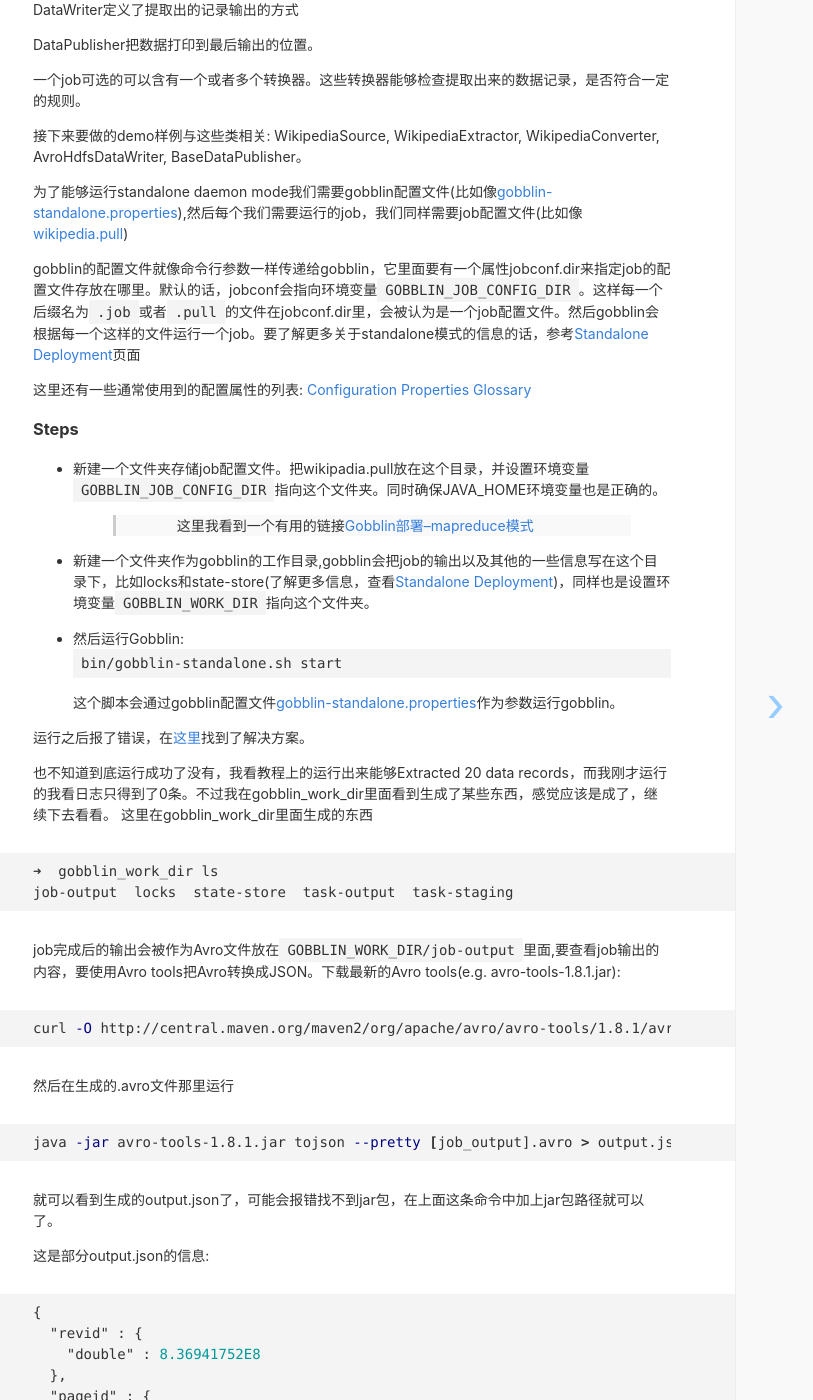
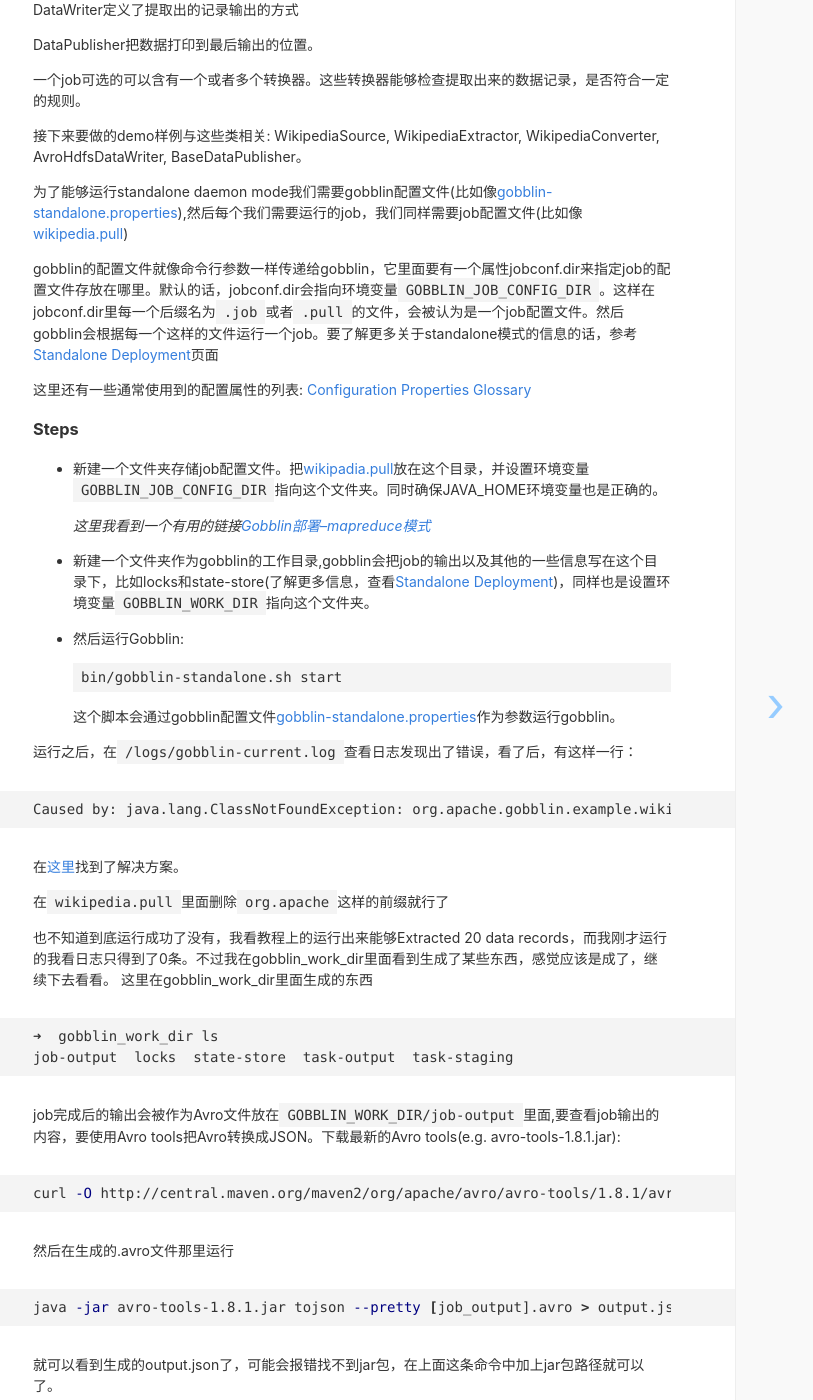
Before and after one commit to HireFy/io, a Jekyll site: the page built from _posts/2018-04-19-gobblin学习记录-1.md, in a window 1280 px wide and 1400 px high, scrolled down 3737 px. Shown: the whole window, without its empty margins (288-1101 px from the left). Built offline with Jekyll 4.4.1, drawn with Linux system fonts in a browser that asks for light colours; nearby versions of some CDN libraries.

Commit message:
fix some bugs

````diff
--- a/_posts/2018-04-19-gobblin学习记录-1.md
+++ b/_posts/2018-04-19-gobblin学习记录-1.md
@@ -125,15 +125,16 @@ DataPublisher把数据打印到最后输出的位置。
 
 为了能够运行standalone daemon mode我们需要gobblin配置文件(比如像[gobblin-standalone.properties](https://github.com/linkedin/gobblin/blob/master/conf/gobblin-standalone.properties)),然后每个我们需要运行的job，我们同样需要job配置文件(比如像[wikipedia.pull](https://github.com/linkedin/gobblin/blob/master/gobblin-example/src/main/resources/wikipedia.pull))
 
-gobblin的配置文件就像命令行参数一样传递给gobblin，它里面要有一个属性jobconf.dir来指定job的配置文件存放在哪里。默认的话，jobconf会指向环境变量`GOBBLIN_JOB_CONFIG_DIR`。这样每一个后缀名为`.job`或者`.pull`的文件在jobconf.dir里，会被认为是一个job配置文件。然后gobblin会根据每一个这样的文件运行一个job。要了解更多关于standalone模式的信息的话，参考[Standalone Deployment](http://gobblin.readthedocs.io/en/latest/user-guide/Gobblin-Deployment/#Standalone-Deployment)页面
+gobblin的配置文件就像命令行参数一样传递给gobblin，它里面要有一个属性jobconf.dir来指定job的配置文件存放在哪里。默认的话，jobconf.dir会指向环境变量`GOBBLIN_JOB_CONFIG_DIR`。这样在jobconf.dir里每一个后缀名为`.job`或者`.pull`的文件，会被认为是一个job配置文件。然后gobblin会根据每一个这样的文件运行一个job。要了解更多关于standalone模式的信息的话，参考[Standalone Deployment](http://gobblin.readthedocs.io/en/latest/user-guide/Gobblin-Deployment/#Standalone-Deployment)页面
 
 这里还有一些通常使用到的配置属性的列表:
 [Configuration Properties Glossary](http://gobblin.readthedocs.io/en/latest/user-guide/Configuration-Properties-Glossary)
 
 ### Steps
 
-+ 新建一个文件夹存储job配置文件。把wikipadia.pull放在这个目录，并设置环境变量`GOBBLIN_JOB_CONFIG_DIR`指向这个文件夹。同时确保JAVA_HOME环境变量也是正确的。
-> 这里我看到一个有用的链接[Gobblin部署--mapreduce模式](https://blog.csdn.net/lmalds/article/details/53994091)
++ 新建一个文件夹存储job配置文件。把[wikipadia.pull](https://github.com/linkedin/gobblin/blob/master/gobblin-example/src/main/resources/wikipedia.pull)放在这个目录，并设置环境变量`GOBBLIN_JOB_CONFIG_DIR`指向这个文件夹。同时确保JAVA_HOME环境变量也是正确的。
+
+	*这里我看到一个有用的链接[Gobblin部署--mapreduce模式](https://blog.csdn.net/lmalds/article/details/53994091)*
 
 + 新建一个文件夹作为gobblin的工作目录,gobblin会把job的输出以及其他的一些信息写在这个目录下，比如locks和state-store(了解更多信息，查看[Standalone
   Deployment](http://gobblin.readthedocs.io/en/latest/user-guide/Gobblin-Deployment#Standalone-Deployment))，同样也是设置环境变量`GOBBLIN_WORK_DIR`指向这个文件夹。
@@ -144,7 +145,15 @@ bin/gobblin-standalone.sh start
 ```
 这个脚本会通过gobblin配置文件[gobblin-standalone.properties](https://github.com/linkedin/gobblin/blob/master/conf/gobblin-standalone.properties)作为参数运行gobblin。
 
-运行之后报了错误，在[这里](https://stackoverflow.com/questions/46806672/gobblin-quickstart-sample-exceptionclassnotfoundexception-org-apache-gobblin-e)找到了解决方案。
+运行之后，在`/logs/gobblin-current.log`查看日志发现出了错误，看了后，有这样一行：
+
+```
+Caused by: java.lang.ClassNotFoundException: org.apache.gobblin.example.wikipedia.WikipediaSource
+```
+
+在[这里](https://stackoverflow.com/questions/46806672/gobblin-quickstart-sample-exceptionclassnotfoundexception-org-apache-gobblin-e)找到了解决方案。
+
+在`wikipedia.pull`里面删除`org.apache`这样的前缀就行了
 
 也不知道到底运行成功了没有，我看教程上的运行出来能够Extracted 20 data
 records，而我刚才运行的我看日志只得到了0条。不过我在gobblin_work_dir里面看到生成了某些东西，感觉应该是成了，继续下去看看。
````
